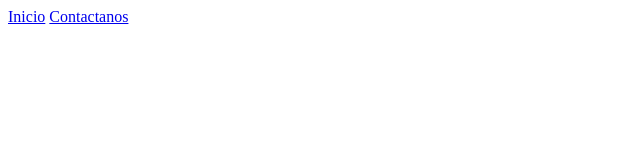
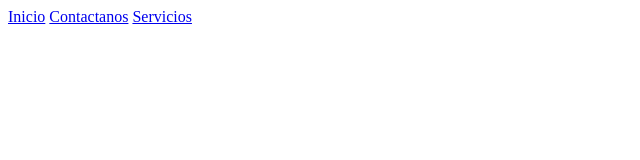
Before and after one commit to Josuegarciaseb/Git, a plain HTML site: page index.html in a window 1280 px wide. Shown: the full height of the page, 0-640 px from the left. Drawn offline with Linux system fonts and the light colour scheme.

Commit message:
actualizando indes y styles

```diff
--- a/index.html
+++ b/index.html
@@ -8,5 +8,6 @@
 <body>
     <a href="#">Inicio</a>
     <a href="#">Contactanos</a>
+        <a href="#">Servicios</a>
 </body>
 </html>
--- a/style.css
+++ b/style.css
@@ -0,0 +1,5 @@
+* {
+    margin: 0;
+    padding: 0;
+    box-sizing: border-box;
+}
```
